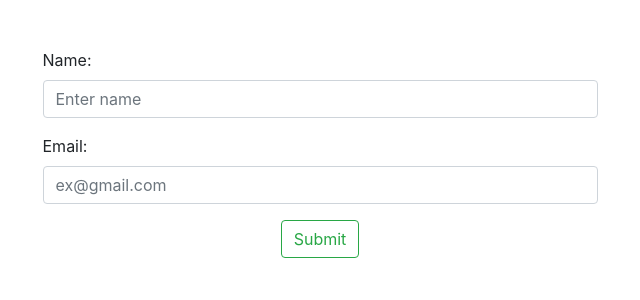
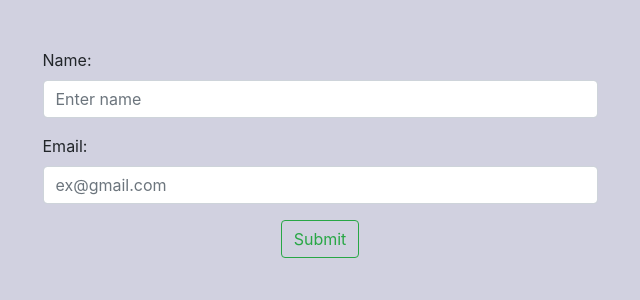
Before and after one commit to Bhavesh852/Form, a Django app: page / in a window 1280 px wide. Shown: the top 300 px of the page, without its empty margins (320-960 px from the left). Run offline with Django 4.2, Linux system fonts and the light colour scheme.

Commit message:
color change

```diff
--- a/form/form_app/templates/home.html
+++ b/form/form_app/templates/home.html
@@ -7,7 +7,7 @@
     <script src="https://cdn.jsdelivr.net/npm/jquery@3.6.0/dist/jquery.slim.min.js"></script>
     <script src="https://cdn.jsdelivr.net/npm/popper.js@1.16.1/dist/umd/popper.min.js"></script>
     <script src="https://cdn.jsdelivr.net/npm/bootstrap@4.6.1/dist/js/bootstrap.bundle.min.js"></script>
-    <body>
+    <body style="background-color: #d1d1e0;">
         <section class="container">
             <div class="w-50 mx-auto mt-5 bg-opacity-50">
                 {% if msg %}
```
